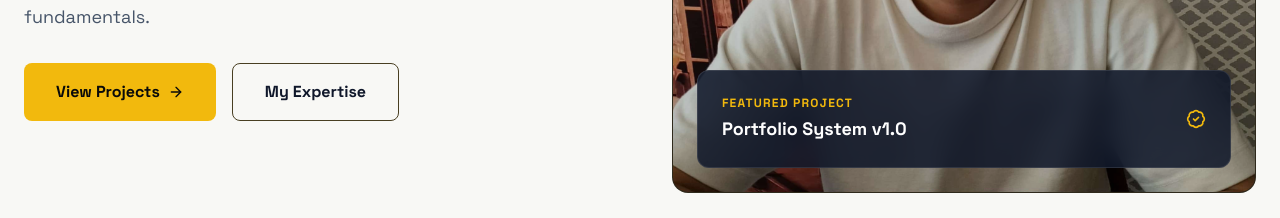
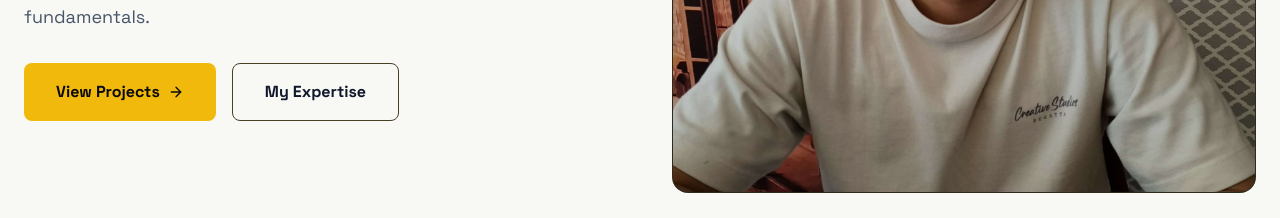
Before and after one commit to Ddunkin1/profileanoc, a Next.js app: page / in a window 1280 px wide. Shown: the part 568-786 px from the top of the page. Built offline with nearby package versions, Linux system fonts and the light colour scheme; no server answers.

Commit message:
fix profile

```diff
--- a/components/hero.tsx
+++ b/components/hero.tsx
@@ -1,7 +1,7 @@
 'use client';
 
 import { motion } from 'framer-motion';
-import { ArrowRight, BadgeCheck } from 'lucide-react';
+import { ArrowRight } from 'lucide-react';
 import Image from 'next/image';
 import { site } from '@/lib/site';
 
@@ -69,18 +69,6 @@ export function Hero() {
               className="object-cover opacity-95 transition-transform duration-700 group-hover:scale-110"
               sizes="(max-width: 1024px) 100vw, 50vw"
             />
-
-            <div className="absolute bottom-6 left-6 right-6 rounded-xl border border-white/10 bg-slate-900/85 p-6 backdrop-blur-md dark:bg-background-dark/80">
-              <div className="flex items-center justify-between">
-                <div>
-                  <p className="mb-1 text-xs font-bold uppercase tracking-widest text-primary">
-                    {site.hero.featured.label}
-                  </p>
-                  <h3 className="text-lg font-bold text-white">{site.hero.featured.title}</h3>
-                </div>
-                <BadgeCheck className="size-5 shrink-0 text-primary" aria-hidden="true" />
-              </div>
-            </div>
           </div>
         </motion.div>
       </div>
```
